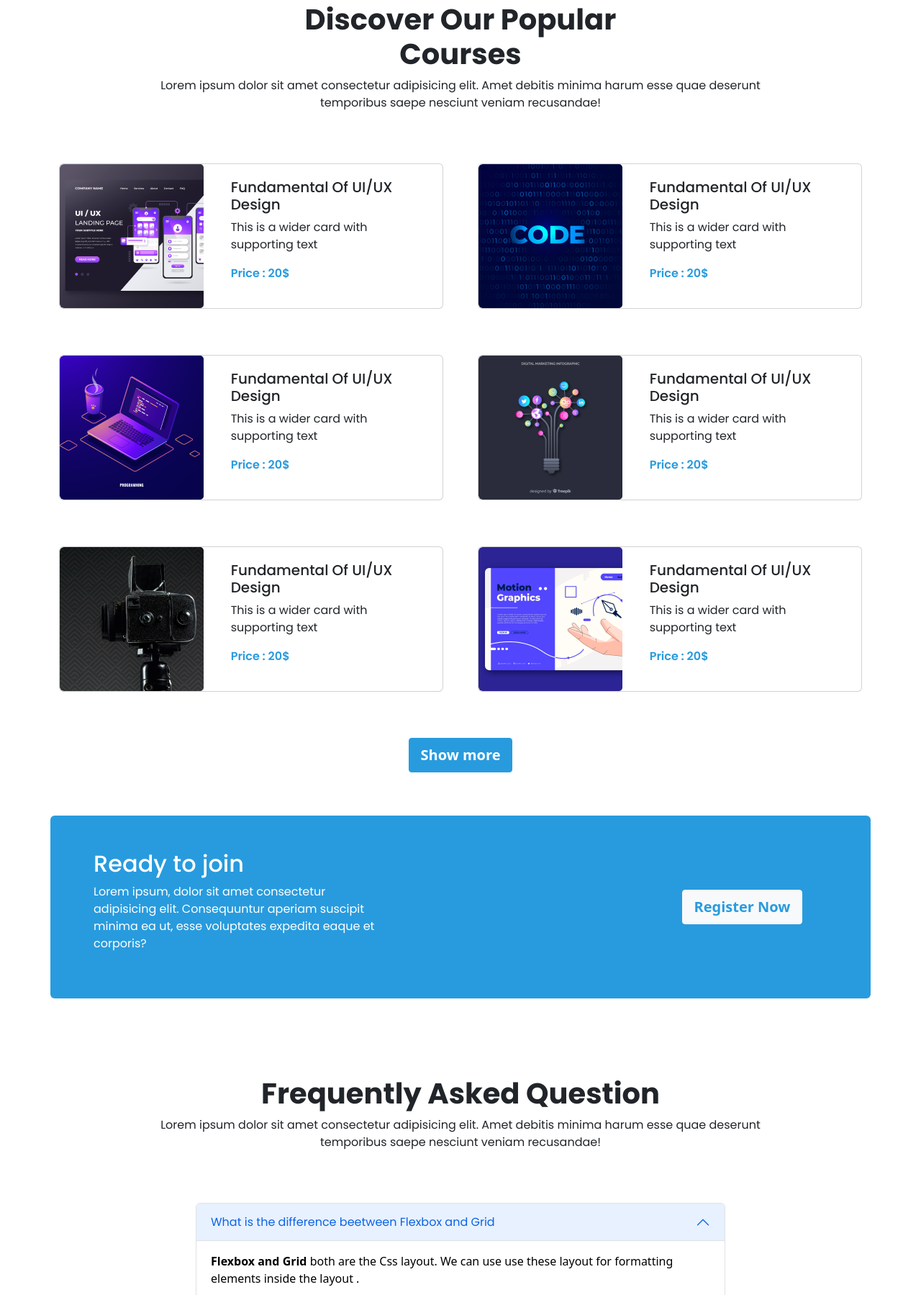
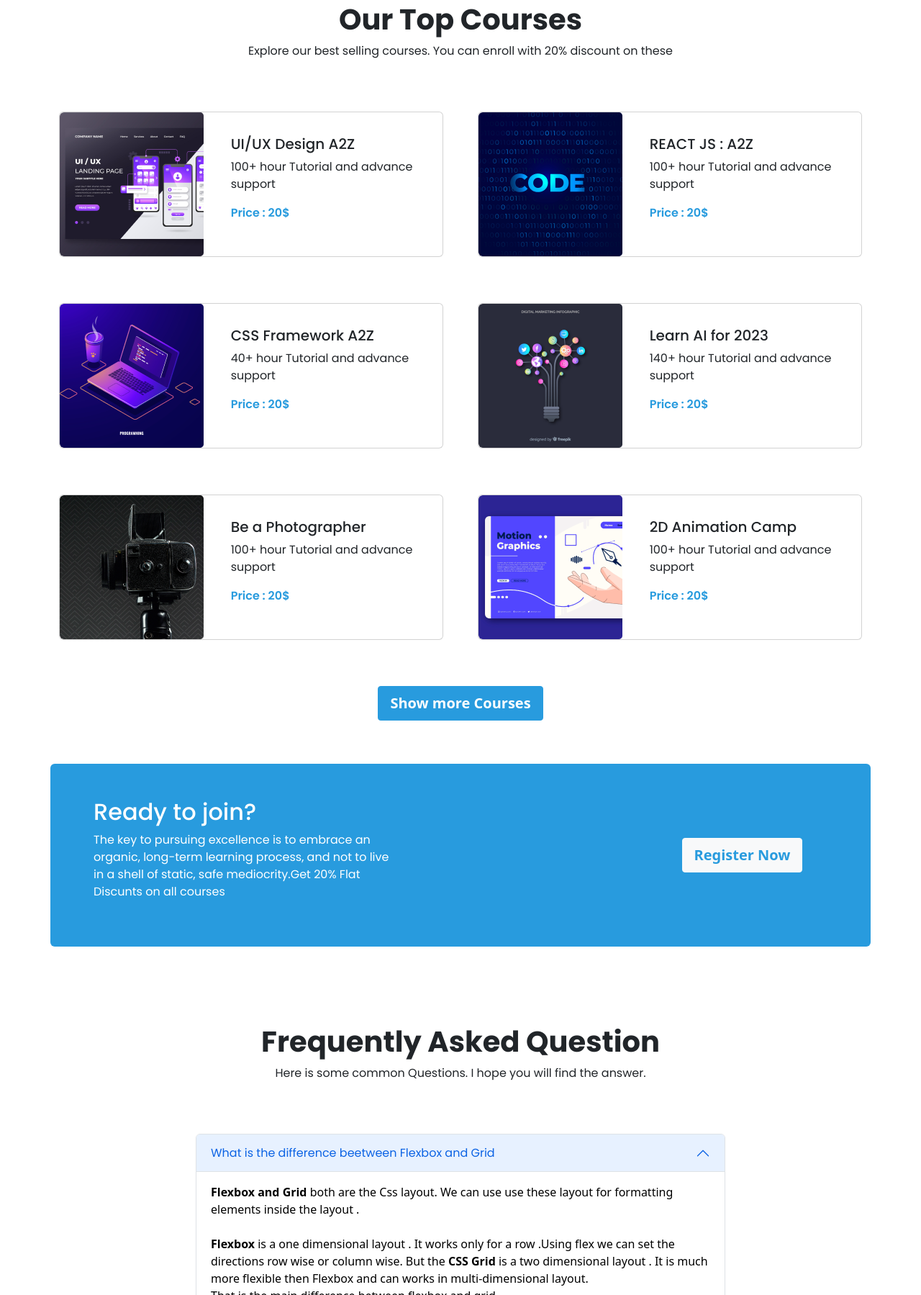
Before and after one commit to FerdousZihad/Learn-with-Ferdous, a plain HTML site: page index.html in a window 1280 px wide. Shown: the part 836-2635 px from the top of the page at 72% size. Drawn offline with nearby package versions, Linux system fonts and the light colour scheme.

Commit message:
Text added in all section

```diff
--- a/index.html
+++ b/index.html
@@ -39,18 +39,18 @@
 
                         <div class="navbar-nav  gap-3 ">
                             <a class="nav-link active" aria-current="page" href="#">Home</a>
-                            <a class="nav-link" href="#Courses">Courses</a>
+                            <a class="nav-link" href="#courses">Courses</a>
                             <a class="nav-link" href="#Deals">Deals</a>
                             <a class="nav-link" href="#Success">Success</a>
                             <a class="nav-link" href="#About">About</a>
                             <a class="nav-link" href="#Register">Register</a>
-                            <a href="#" class="btn btn-outline-blue   runded-3 fw-semibold d-md-none"
+                            <a href="#" class="btn btn-outline-blue   rounded-2 fw-semibold d-md-none"
                                 data-bs-toggle="modal" data-bs-target="#exampleModal">Register Now</a>
                         </div>
                     </div>
                     <!-- Register button here  -->
                     <div class="nav-button d-none d-md-block ">
-                        <a href="#" class="btn btn-outline-blue   runded-3 fw-semibold" data-bs-toggle="modal"
+                        <a href="#" class="btn btn-outline-blue   rounded-2 fw-semibold" data-bs-toggle="modal"
                             data-bs-target="#exampleModal">Register Now</a>
                     </div>
 
@@ -73,11 +73,9 @@
                             <img src="images/cover/cover-1.png" class="d-block w-100  opacity-25 " alt="...">
 
                             <div class="carousel-caption  d-md-block " style="top: 30%; bottom: auto;">
-                                <h1 class="  fw-semibold">Get Started Digital Learning</h1>
-                                <p class="text-truncate mb-3">Anyone who stops learning is old, whether at twenty or
-                                    eighty.
-                                    Anyone who keeps
-                                    learning stays young</p>
+                                <h1 class="  fw-semibold">Learn with Ferdous Zihad</h1>
+                                <p class="text-truncate mb-3">Lets explore the journey of skill making in 2023 world
+                                    with Ferdous Zihad</p>
 
                                 <div class="register pt-md-3">
                                     <a href="#"
@@ -99,7 +97,7 @@
                             <img src="images/cover/cover-3.jpg" class="d-block w-100  opacity-25 " alt="...">
 
                             <div class="carousel-caption  d-md-block gap-2 " style="top: 30%; bottom: auto;">
-                                <h1 class=" fw-semibold">Get Started Digital Learning</h1>
+                                <h1 class=" fw-semibold">84+ Courses is waiting for you!</h1>
                                 <p class="text-truncate">Anyone who stops learning is old, whether at twenty or eighty.
                                     Anyone who keeps
                                     learning stays young</p>
@@ -143,15 +141,8 @@
         <section id="courses" class="section-space">
             <div class="container">
                 <div class="section-heading text-center mt-5 mb-2 py-5 ">
-                    <h1 class=" fw-bold">Discover Our Popular <br> Courses</h1>
-                    <p class="w-75 mx-auto d-none d-md-block">Lorem ipsum dolor sit amet consectetur adipisicing elit.
-                        Amet debitis minima
-                        harum esse quae
-                        deserunt temporibus saepe nesciunt veniam recusandae!</p>
-                    <p class=" mx-auto  d-md-none">Lorem ipsum dolor sit amet consectetur adipisicing elit.
-                        Amet debitis minima
-                        harum esse quae
-                        deserunt temporibus saepe nesciunt veniam recusandae!</p>
+                    <h1 class=" fw-bold">Our Top Courses</h1>
+                    <p class=" mx-auto ">Explore our best selling courses. You can enroll with 20% discount on these</p>
                 </div>
                 <div class="course-card">
                     <!-- cards section for large Devices start  -->
@@ -165,8 +156,8 @@
                                     </div>
                                     <div class="col-12 col-md-8 col-lg-7">
                                         <div class="card-body text-center text-md-start">
-                                            <h5 class="card-title">Fundamental Of UI/UX Design</h5>
-                                            <p class="card-text">This is a wider card with supporting text
+                                            <h5 class="card-title"> UI/UX Design A2Z</h5>
+                                            <p class="card-text"> 100+ hour Tutorial and advance support
                                             </p>
                                             <p class="text-blue fw-semibold">Price : 20$</p>
                                         </div>
@@ -183,8 +174,8 @@
                                     </div>
                                     <div class="col-12 col-md-8 col-lg-7">
                                         <div class="card-body text-center text-md-start">
-                                            <h5 class="card-title">Fundamental Of UI/UX Design</h5>
-                                            <p class="card-text">This is a wider card with supporting text
+                                            <h5 class="card-title">REACT JS : A2Z</h5>
+                                            <p class="card-text"> 100+ hour Tutorial and advance support
                                             </p>
                                             <p class="text-blue fw-semibold">Price : 20$</p>
                                         </div>
@@ -201,8 +192,8 @@
                                     </div>
                                     <div class="col-12 col-md-8 col-lg-7">
                                         <div class="card-body text-center text-md-start">
-                                            <h5 class="card-title">Fundamental Of UI/UX Design</h5>
-                                            <p class="card-text">This is a wider card with supporting text
+                                            <h5 class="card-title">CSS Framework A2Z</h5>
+                                            <p class="card-text">40+ hour Tutorial and advance support
                                             </p>
                                             <p class="text-blue fw-semibold">Price : 20$</p>
                                         </div>
@@ -219,8 +210,8 @@
                                     </div>
                                     <div class="col-12 col-md-8 col-lg-7">
                                         <div class="card-body text-center text-md-start">
-                                            <h5 class="card-title">Fundamental Of UI/UX Design</h5>
-                                            <p class="card-text">This is a wider card with supporting text
+                                            <h5 class="card-title">Learn AI for 2023</h5>
+                                            <p class="card-text">140+ hour Tutorial and advance support
                                             </p>
                                             <p class="text-blue fw-semibold">Price : 20$</p>
                                         </div>
@@ -237,8 +228,8 @@
                                     </div>
                                     <div class="col-12 col-md-8 col-lg-7">
                                         <div class="card-body text-center text-md-start">
-                                            <h5 class="card-title">Fundamental Of UI/UX Design</h5>
-                                            <p class="card-text">This is a wider card with supporting text
+                                            <h5 class="card-title">Be a Photographer</h5>
+                                            <p class="card-text">100+ hour Tutorial and advance support
                                             </p>
                                             <p class="text-blue fw-semibold">Price : 20$</p>
                                         </div>
@@ -255,8 +246,8 @@
                                     </div>
                                     <div class="col-12 col-md-8 col-lg-7">
                                         <div class="card-body text-center text-md-start">
-                                            <h5 class="card-title">Fundamental Of UI/UX Design</h5>
-                                            <p class="card-text">This is a wider card with supporting text
+                                            <h5 class="card-title">2D Animation Camp</h5>
+                                            <p class="card-text">100+ hour Tutorial and advance support
                                             </p>
                                             <p class="text-blue fw-semibold">Price : 20$</p>
                                         </div>
@@ -279,7 +270,7 @@
                                     <div class="col-12 col-md-8 col-lg-7">
                                         <div class="card-body text-center text-md-start">
                                             <h5 class="card-title">Fundamental Of UI/UX Design</h5>
-                                            <p class="card-text">This is a wider card with supporting text
+                                            <p class="card-text">100+ hour Tutorial and advance support
                                             </p>
                                             <p class="text-blue fw-semibold">Price : 20$</p>
                                         </div>
@@ -298,8 +289,8 @@
                                     </div>
                                     <div class="col-12 col-md-8 col-lg-7">
                                         <div class="card-body text-center text-md-start">
-                                            <h5 class="card-title">Fundamental Of UI/UX Design</h5>
-                                            <p class="card-text">This is a wider card with supporting text
+                                            <h5 class="card-title">REACT JS : A2Z</h5>
+                                            <p class="card-text">100+ hour Tutorial and advance support
                                             </p>
                                             <p class="text-blue fw-semibold">Price : 20$</p>
                                         </div>
@@ -318,8 +309,8 @@
                                     </div>
                                     <div class="col-12 col-md-8 col-lg-7">
                                         <div class="card-body text-center text-md-start">
-                                            <h5 class="card-title">Fundamental Of UI/UX Design</h5>
-                                            <p class="card-text">This is a wider card with supporting text
+                                            <h5 class="card-title">CSS Framework A2Z </h5>
+                                            <p class="card-text">100+ hour Tutorial and advance support
                                             </p>
                                             <p class="text-blue fw-semibold">Price : 20$</p>
                                         </div>
@@ -333,7 +324,7 @@
                 </div>
 
                 <div class="card-button text-center my-5">
-                    <a href="#" class="btn btn-lg btn-blue text-white fw-semibold rounded-1">Show more</a>
+                    <a href="#" class="btn btn-lg btn-blue text-white fw-semibold rounded-1">Show more Courses</a>
                 </div>
 
 
@@ -346,10 +337,10 @@
             <div class="container bg-blue  rounded-2">
                 <div class="row align-items-center py-3 p-md-5">
                     <div class="col-12 col-lg-5 text-center text-lg-start text-white">
-                        <h2 class="">Ready to join</h2>
-                        <p class="text-justify">Lorem ipsum, dolor sit amet consectetur adipisicing elit.
-                            Consequuntur aperiam suscipit
-                            minima ea ut, esse voluptates expedita eaque et corporis?</p>
+                        <h2 class="">Ready to join?</h2>
+                        <p class="text-justify">The key to pursuing excellence is to embrace an organic, long-term
+                            learning process, and not to live in a shell of static, safe mediocrity.Get 20% Flat
+                            Discunts on all courses</p>
                     </div>
                     <div class="col-12 col-lg-4"></div>
                     <div class="col-12 col-lg-3 text-center">
@@ -392,6 +383,14 @@
                                     <input type="text" class="form-control" placeholder="Your Phone number"
                                         aria-label="Username" aria-describedby="basic-addon1">
                                 </div>
+
+                                <div class="mb-3">
+                                    <label for="exampleFormControlInput1" class="form-label ">Insert a Password</label>
+                                    <input type="password" class="form-control " id="exampleFormControlInput1"
+                                        placeholder="password should contain minimum 8 character">
+                                    <input type="password" class="form-control mt-3 " id="exampleFormControlInput1"
+                                        placeholder="Confirm your password">
+                                </div>
                             </form>
                         </div>
 
@@ -421,14 +420,11 @@
             <div class="container">
                 <div class="section-heading text-center mt-5 mb-2 py-5 ">
                     <h1 class=" fw-bold">Frequently Asked Question</h1>
-                    <p class="w-75 mx-auto d-none d-md-block">Lorem ipsum dolor sit amet consectetur adipisicing elit.
-                        Amet debitis minima
-                        harum esse quae
-                        deserunt temporibus saepe nesciunt veniam recusandae!</p>
-                    <p class=" mx-auto  d-md-none">Lorem ipsum dolor sit amet consectetur adipisicing elit.
-                        Amet debitis minima
-                        harum esse quae
-                        deserunt temporibus saepe nesciunt veniam recusandae!</p>
+                    <p class=" mx-auto d-block d-md-none mt-2">Here is some common Questions. I hope you will find the
+                        answer.</p>
+                    <p class=" w-75  mx-auto d-none d-md-block mt-2">Here is some common Questions. I hope you will find
+                        the
+                        answer.</p>
                 </div>
                 <div class="row">
                     <div class="col-12 col-lg-2"></div>
--- a/my-styles/responsive.css
+++ b/my-styles/responsive.css
@@ -1,7 +1,8 @@
 @media only screen and (max-width:575px) {
 
     .carousel-caption{
-        top: 5%!important;
+        top: 0%!important;
+
     }
 
 
```
